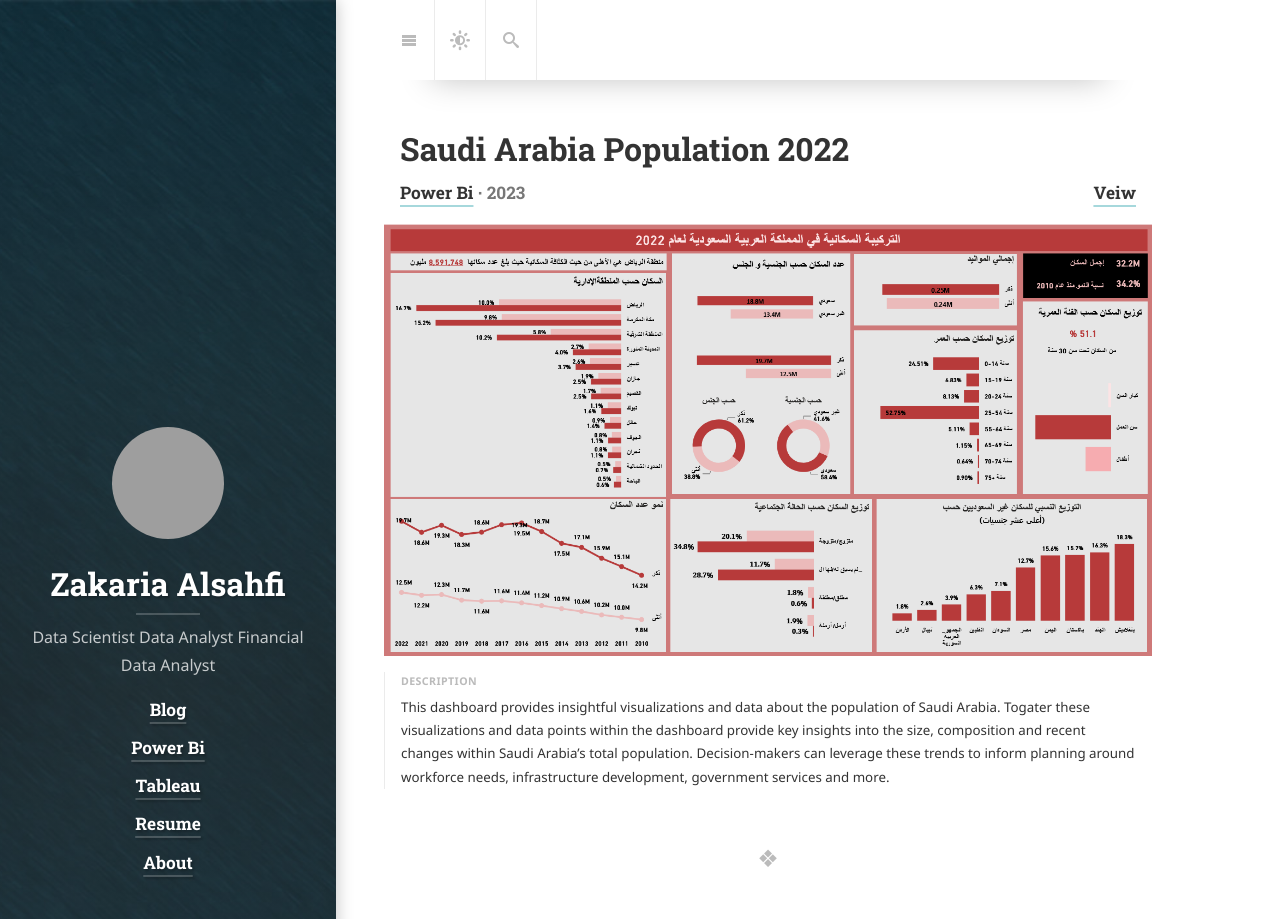
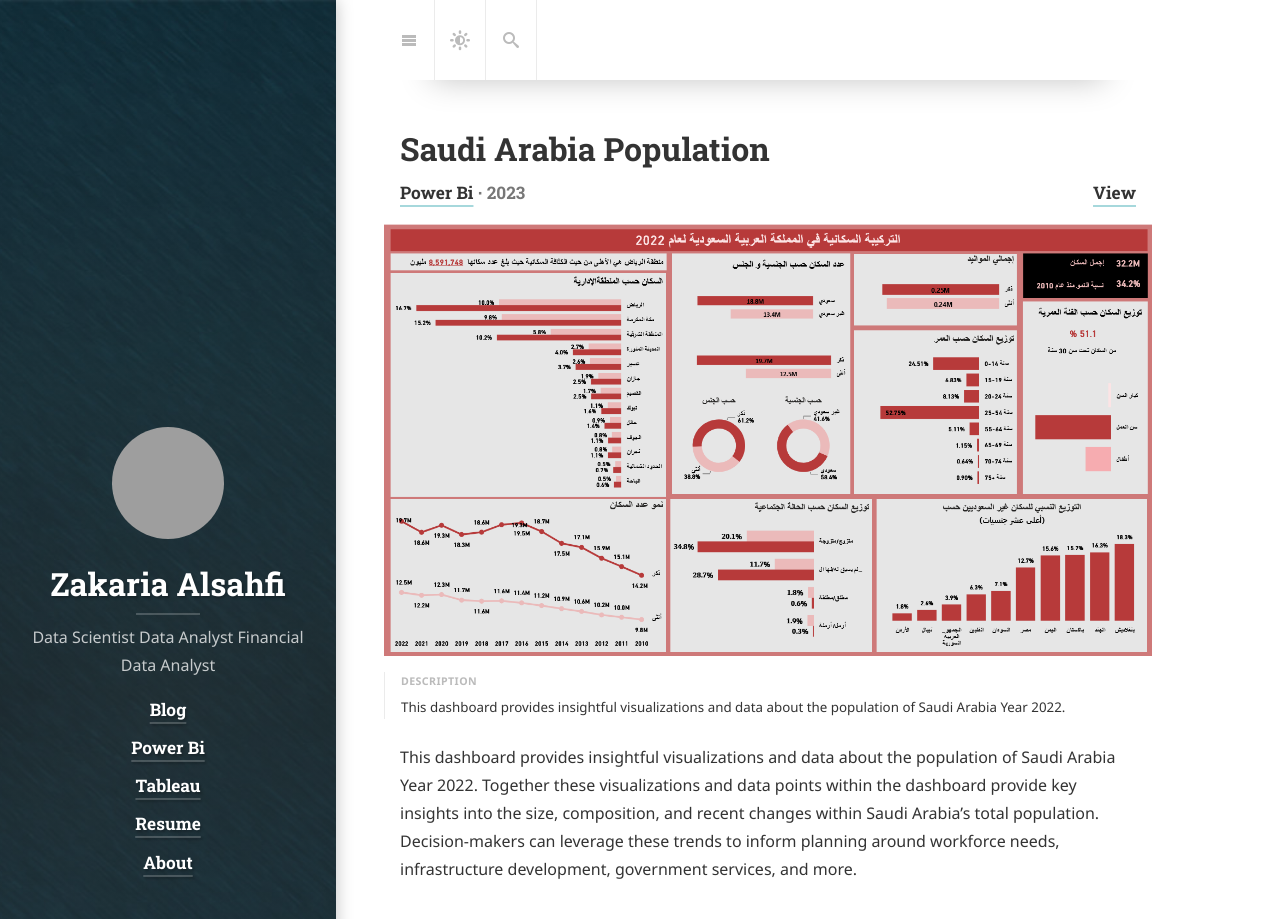
Before and after one commit to alsahfiza/alsahfiza.github.io, a Jekyll site: the page built from _powerbi/Saudi Arabia Population 2022.md, in a window 1280 px wide and 1400 px high. Shown: the top 919 px of the window. Built offline with Jekyll 4.4.1, drawn with Linux system fonts in a browser that asks for light colours; cached includes are drawn as plain includes; nearby versions of some CDN libraries; some web fonts are replaced; library files that are not in the unit come from our copies; grey boxes are pictures that could not be loaded.

Commit message:
Update Saudi Arabia Population 2022.md

```diff
--- a/_powerbi/Saudi Arabia Population 2022.md
+++ b/_powerbi/Saudi Arabia Population 2022.md
@@ -11,10 +11,11 @@ image:
     480w:    /assets/powerbi/SaudiPopulation.png
 # caption:     Hyde is a brazen two-column Jekyll theme.
 description: >
-              This dashboard provides insightful visualizations and data about the population of Saudi Arabia. Togater these visualizations and data points within the dashboard provide key insights into the size, composition and recent changes within Saudi Arabia's total population. Decision-makers can leverage these trends to inform planning around workforce needs, infrastructure development, government services and more.
-
+              This dashboard provides insightful visualizations and data about the population of Saudi Arabia Year 2022.
 links:
-  - title:   Veiw
+  - title:   View
     url:     https://app.powerbi.com/view?r=eyJrIjoiNGZkNzFkMGItMTI4NS00Y2ZmLWI0YjItNDI5YWVhZjc0YzkyIiwidCI6IjZiY2E4MzUxLTAxZDMtNDI1Mi04NWVhLWJkYThmOGQyMzViZCIsImMiOjl9
 featured:    true
 ---
+
+This dashboard provides insightful visualizations and data about the population of Saudi Arabia Year 2022. Together these visualizations and data points within the dashboard provide key insights into the size, composition, and recent changes within Saudi Arabia's total population. Decision-makers can leverage these trends to inform planning around workforce needs, infrastructure development, government services, and more.
```
Also changed, not shown: other parts of _powerbi/Saudi Arabia Population 2022.md (+1 -1 lines).
